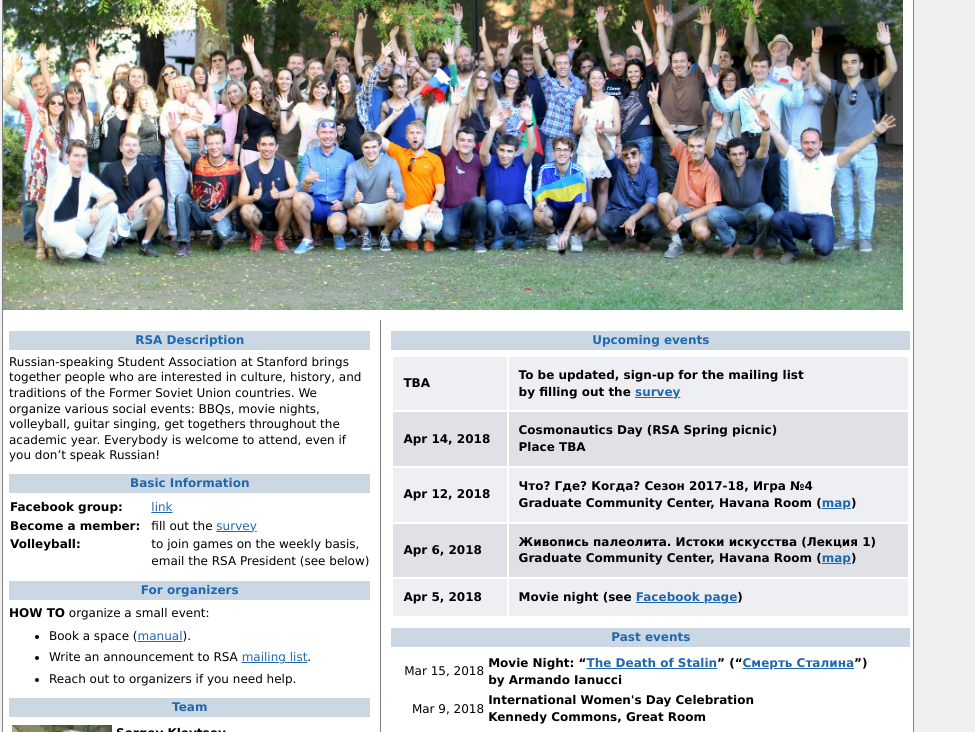
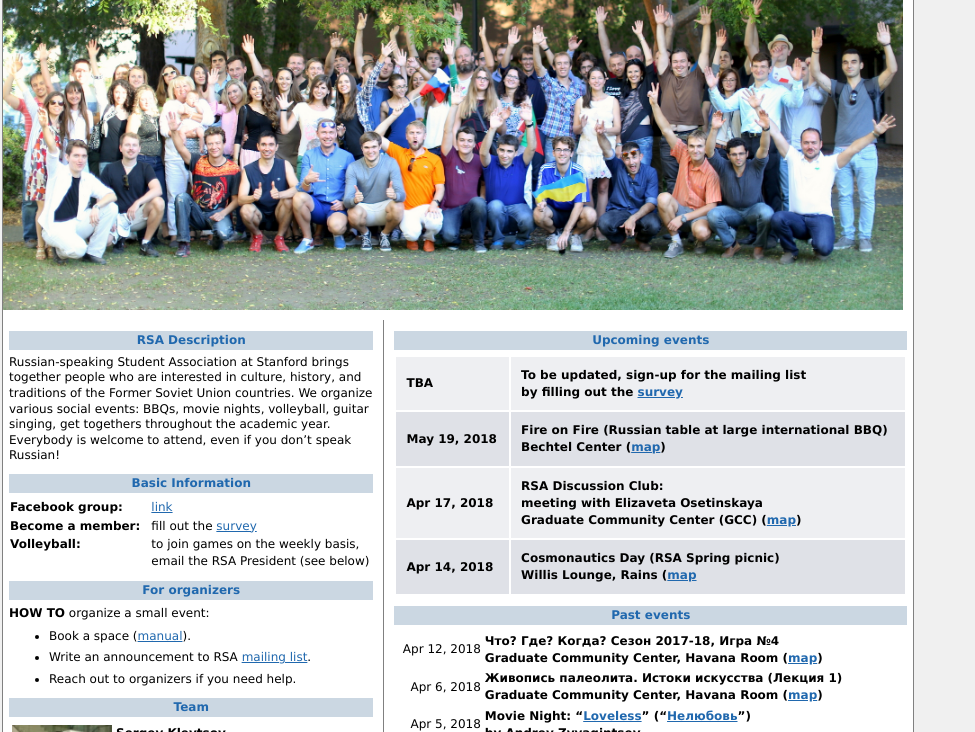
Before and after one commit to valerini/RSA, a plain HTML site: page index.html in a window 1280 px wide. Shown: the part 68-800 px from the top of the page, without its empty margins (0-975 px from the left). Drawn offline with Linux system fonts and the light colour scheme.

Commit message:
Event updates

```diff
--- a/index.html
+++ b/index.html
@@ -134,14 +134,50 @@
                             </tr>
                             <tr>
                                 <td>
+                                    May 19, 2018
+                                </td>
+                                <td>
+                                    Fire on Fire (Russian table at large international BBQ)
+                                    <br/>
+                                    Bechtel Center (<a href="http://goo.gl/maps/Y3IOr" target="_blank">map</a>)
+                                </td>
+                            </tr>
+                            <tr>
+                                <td>
+                                    Apr 17, 2018
+                                </td>
+                                <td>
+                                    RSA Discussion Club:
+                                    <br/>
+                                    meeting with Elizaveta Osetinskaya
+                                    <br/>
+                                    Graduate Community Center (GCC) (<a href="https://goo.gl/maps/UcCLmgsfA2A2" target="_blank">map</a>)
+                                </td>
+                            </tr>
+                            <tr>
+                                <td>
                                     Apr 14, 2018
                                 </td>
                                 <td>
                                     Cosmonautics Day (RSA Spring picnic)
                                     <br/>
-                                    Place TBA
+                                    Willis Lounge, Rains (<a hre="https://goo.gl/maps/gCwD5TFTi9D2" target="_blank">map</a>
                                 </td>
                             </tr>
+                            <!-- Movie night (see <a href="https://www.facebook.com/groups/rsamovies/" target="_blank">Facebook page</a>)</br> -->
+                            <!-- Location: Kennedy Commons (<a href="https://goo.gl/maps/2kQ4awZMwQ42" target="_blank">map</a>) -->
+                            <!-- Location: EV Village Center (<a href="https://goo.gl/maps/xz8pp" target="_blank">map</a>) -->
+                            <!-- Location: C102 (<a href="https://goo.gl/maps/f7xbu" target="_blank">map</a>) -->
+                            <!-- Location: Bechtel Center (<a href="http://goo.gl/maps/Y3IOr" target="_blank">map</a>) -->
+                            <!-- Location: Graduate Community Center (GCC) (<a href="https://goo.gl/maps/UcCLmgsfA2A2" target="_blank">map</a>) -->
+                            <!-- Location: GSB PhD Lounge (<a href="https://goo.gl/maps/hJYz1vJZkbs" target="_blank">map</a>) -->
+                            <!-- Location: Willis Lounge, Rains (<a hre="https://goo.gl/maps/gCwD5TFTi9D2" target="_blank">map</a> -->
+                        </table>
+                    </div>
+
+                    <h3>Past events</h3>
+                    <div>
+                        <table class="links">
                             <tr>
                                 <td>
                                     Apr 12, 2018
@@ -167,22 +203,11 @@
                                     Apr 5, 2018
                                 </td>
                                 <td>
-                                    Movie night (see <a href="https://www.facebook.com/groups/rsamovies/" target="_blank">Facebook page</a>)</br>
+                                    Movie Night: <q><a href="https://en.wikipedia.org/wiki/Loveless_(film)">Loveless</a></q> (<q><a href="https://ru.wikipedia.org/wiki/%D0%9D%D0%B5%D0%BB%D1%8E%D0%B1%D0%BE%D0%B2%D1%8C_(%D1%84%D0%B8%D0%BB%D1%8C%D0%BC,_2017)">Нелюбовь</a></q>)
+                                    <br/>
+                                    by Andrey Zvyagintsev
                                 </td>
                             </tr>
-                            <!-- Movie night (see <a href="https://www.facebook.com/groups/rsamovies/" target="_blank">Facebook page</a>)</br> -->
-                            <!-- Location: Kennedy Commons (<a href="https://goo.gl/maps/2kQ4awZMwQ42" target="_blank">map</a>) -->
-                            <!-- Location: EV Village Center (<a href="https://goo.gl/maps/xz8pp" target="_blank">map</a>) -->
-                            <!-- Location: C102 (<a href="https://goo.gl/maps/f7xbu" target="_blank">map</a>) -->
-                            <!-- Location: Bechtel Center (<a href="http://goo.gl/maps/Y3IOr" target="_blank">map</a>) -->
-                            <!-- Location: Graduate Community Center (GCC) (<a href="https://goo.gl/maps/UcCLmgsfA2A2" target="_blank">map</a>) -->
-                            <!-- Location: GSB PhD Lounge (<a href="https://goo.gl/maps/hJYz1vJZkbs" target="_blank">map</a>) -->
-                        </table>
-                    </div>
-
-                    <h3>Past events</h3>
-                    <div>
-                        <table class="links">
                             <tr>
                                 <td>
                                     Mar 15, 2018
@@ -388,7 +413,7 @@
                             </tr>
                             <tr>
                                 <td>
-                                    1Dec 16, 2016
+                                    Dec 16, 2016
                                 </td>
                                 <td>
                                     Singing evening
@@ -643,7 +668,7 @@
                             </tr>
                             <tr>
                                 <td>
-                                    2Sep 24, 2015
+                                    Sep 24, 2015
                                 </td>
                                 <td>
                                     Movie Night: <q><a
@@ -654,7 +679,7 @@
                             </tr>
                             <tr>
                                 <td>
-                                    1May 14, 2015
+                                    May 14, 2015
                                 </td>
                                 <td>
                                     Movie Night: <q><a href="http://en.wikipedia.org/wiki/Solaris_%281972_film%29">Solaris</a></q>
```
